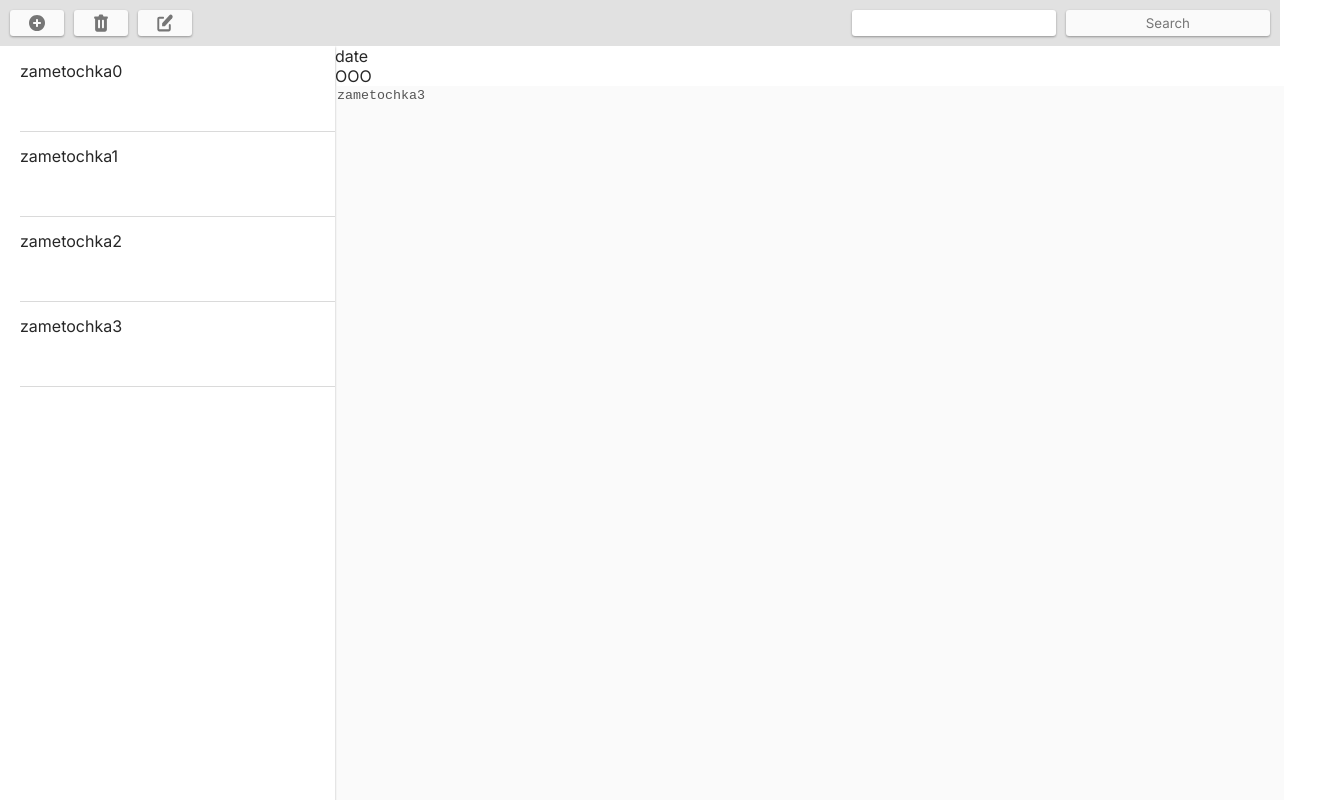
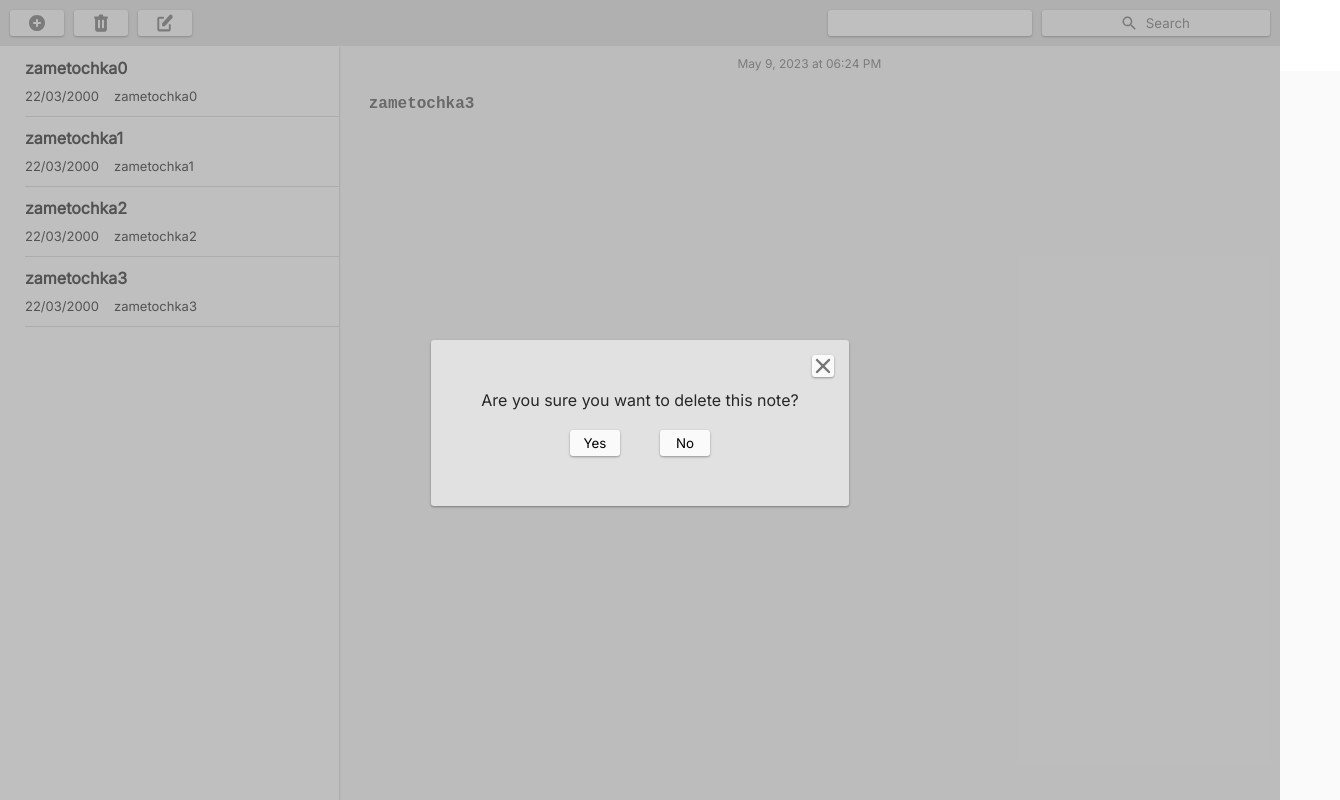
Before and after one commit to EITalanova/for-notes, a React (Create React App) app: page / in a window 1280 px wide. Both pictures are taken after a click on the button 101 px from the left and 23 px from the top of the page. Shown: the top 800 px of the page, 1340 px wide, since content can reach past the window. Built offline with nearby package versions, Linux system fonts and the light colour scheme.

Commit message:
Added date change, title note, finished stylization

```diff
--- a/src/components/App.jsx
+++ b/src/components/App.jsx
@@ -8,6 +8,8 @@ import SearchBox from './SearchBox/SearchBox';
 import Sidebar from './Sidebar/Sidebar';
 import Workspace from './Workspace/Workspace';
 
+// console.log(new Date().toLocaleDateString().replaceAll('.', '/'));
+
 export const App = () => {
   const [disabled, setDisabled] = useState(true);
   const [showModalDelete, setShowModalDelete] = useState(false);
@@ -16,24 +18,32 @@ export const App = () => {
   const [notes, setNotes] = useState([
     {
       id: nanoid(),
+      noteDate: '22/03/2000',
       noteText: 'zametochka0',
     },
     {
       id: nanoid(),
+      noteDate: '22/03/2000',
       noteText: 'zametochka1',
     },
     {
       id: nanoid(),
+      noteDate: '22/03/2000',
       noteText: 'zametochka2',
     },
     {
       id: nanoid(),
+      noteDate: '22/03/2000',
       noteText: 'zametochka3',
     },
   ]);
-
   const [selectedItemIndex, setSelectedItemIndex] = useState(notes.length - 1);
   const [filterNotes, setFilterNotes] = useState([...notes]);
+  const [noteDate, setNoteDate] = useState(
+    filterNotes[filterNotes.length - 1].noteDate
+  );
+  // console.log(noteDate);
+
   const [noteText, setNoteText] = useState(
     filterNotes[filterNotes.length - 1].noteText
   );
@@ -44,6 +54,7 @@ export const App = () => {
       ...notes,
       {
         id: nanoid(),
+        noteDate: new Date().toLocaleDateString().replaceAll('.', '/'),
         noteText: '',
       },
     ]);
@@ -55,12 +66,16 @@ export const App = () => {
   }, [selectedItemIndex]);
 
   useEffect(() => {
+    setNoteDate(filterNotes[filterNotes.length - 1].noteDate);
+  }, [noteText]);
+
+  useEffect(() => {
     setFilterNotes([...notes]);
   }, [notes]);
 
   useEffect(() => {
     setNoteText(filterNotes[filterNotes.length - 1].noteText);
-  }, [filterNotes]);
+  }, [filterNotes.length]);
 
   const handleSearch = () => {
     if (!searchText) {
@@ -92,14 +107,21 @@ export const App = () => {
     setNoteText(updatedText);
     setNotes(
       filterNotes.map((note, index) =>
-        index === selectedItemIndex ? { ...note, noteText: updatedText } : note
+        index === selectedItemIndex
+          ? {
+              ...note,
+              noteText: updatedText,
+              noteDate: new Date().toLocaleDateString().replaceAll('.', '/'),
+            }
+          : note
       )
     );
   };
 
-  const handleNoteClick = (noteText, itemIndex) => {
+  const handleNoteClick = (noteText, itemIndex, noteDate) => {
     setSelectedItemIndex(itemIndex);
     setNoteText(noteText);
+    setNoteDate(noteDate);
   };
 
   const handleDeleteNote = () => {
@@ -130,12 +152,14 @@ export const App = () => {
         <Sidebar filterNotes={filterNotes} handleNoteClick={handleNoteClick} />
 
         <ListItem
+          noteDate={Date(noteDate)}
           noteText={noteText}
           handleEditNote={handleEditNote}
           disabled={disabled}
         />
       </div>
       {showModalDelete && (
+
         <ModalDelete
           handleDeleteNote={handleDeleteNote}
           handleCloseModal={() => setShowModalDelete(false)}
--- a/src/components/ListItem/ListItem.jsx
+++ b/src/components/ListItem/ListItem.jsx
@@ -3,12 +3,19 @@ import { updateNote } from 'store/noteSlice';
 
 import style from '../ListItem/ListItem.module.css';
 
-
-const ListItem = ({ noteText, handleEditNote, disabled }) => {
+const ListItem = ({ noteText, noteDate, id, handleEditNote, disabled }) => {
+  // const a = new Date()
   return (
     <div className={style.listItem}>
-      <p>date</p>
-      <p>ООО</p>
+      <p className={style.listItemDate}>
+        {new Date(noteDate).toLocaleString('en-US', { month: 'long' })}{' '}
+        {new Date(noteDate).getDate()}, {new Date(noteDate).getFullYear()} at{' '}
+        {new Date(noteDate).toLocaleTimeString([], {
+          hour: '2-digit',
+          minute: '2-digit',
+          hour12: true,
+        })}
+      </p>
       <textarea
         className={style.listItemText}
         disabled={disabled}
--- a/src/components/ListItem/ListItem.module.css
+++ b/src/components/ListItem/ListItem.module.css
@@ -1,9 +1,27 @@
 .listItem {
-    width: calc(100% - 320px);
+  width: calc(100% - 320px);
 }
 
 .listItemText {
-    border: none;
-    height: 100%;
-    width: 100%;
+  padding: 20px 30px;
+  border: none;
+  height: 100%;
+  width: 100%;
+
+  font-size: 16px;
 }
+
+.listItemText::first-line {
+  font-weight: bold;
+  line-height: 1.7;
+}
+
+.listItemDate {
+  display: flex;
+  justify-content: center;
+  padding-top: 10px;
+
+  font-size: 12px;
+  color: var(--main-grey);
+  background-color: rgb(250, 250, 250);
+}
--- a/src/components/ModalDelete/ModalDelete.jsx
+++ b/src/components/ModalDelete/ModalDelete.jsx
@@ -1,21 +1,24 @@
+import { ReactComponent as CloseIcon } from '../assets/images/close.svg';
+
+import style from '../ModalDelete/ModalDelete.module.css';
+
 const ModalDelete = ({ handleDeleteNote, handleCloseModal }) => {
   return (
-    <div>
-      <button onClick={handleCloseModal}>
-        X
-        <svg>
-          <use>X</use>
-        </svg>
+    <div className={style.modalOverlay}>
+      <div className={style.modalDelete}>
+      <button className={style.closeIcon} onClick={handleCloseModal}>
+        <CloseIcon/>
       </button>
       <p>Are you sure you want to delete this note?</p>
-      <ul>
+      <ul className={style.modalList}>
         <li>
-          <button onClick={handleDeleteNote}>Yes</button>
+          <button className={style.modalListBtn} onClick={handleDeleteNote}>Yes</button>
         </li>
         <li>
-          <button onClick={handleCloseModal}>No</button>
+          <button className={style.modalListBtn} onClick={handleCloseModal}>No</button>
         </li>
-      </ul>
+        </ul>
+        </div>
     </div>
   );
 };
--- /dev/null
+++ b/src/components/ModalDelete/ModalDelete.module.css
@@ -0,0 +1,46 @@
+.modalOverlay {
+  display: flex;
+  justify-content: center;
+  align-items: center;
+  position: absolute;
+  top: 0;
+  left: 0;
+  width: 100%;
+  height: 100%;
+  z-index: 3;
+
+  background-color: rgba(128, 128, 128, 0.5);
+}
+
+.modalDelete {
+  display: flex;
+  justify-content: center;
+  align-items: center;
+  flex-direction: column;
+  position: relative;
+  gap: 20px;
+  padding: 50px;
+  border: none;
+  border-radius: 3px;
+  box-shadow: 0 1px 3px rgba(0, 0, 0, 0.12), 0 1px 2px rgba(0, 0, 0, 0.24);
+  background-color: rgb(225, 225, 225);
+}
+
+.closeIcon {
+  position: absolute;
+  top: 15px;
+  right: 15px;
+  padding: 3px;
+}
+
+.modalList {
+  display: flex;
+  gap: 40px;
+}
+
+.modalListBtn {
+  display: flex;
+  justify-content: center;
+  padding: 5px 0;
+  width: 50px;
+}
--- a/src/components/SearchBox/SearchBox.jsx
+++ b/src/components/SearchBox/SearchBox.jsx
@@ -1,10 +1,19 @@
+import { ReactComponent as SearchIcon } from '../assets/images/search.svg';
+
 import style from '../SearchBox/SearchBox.module.css';
 
 const SearchBox = ({ handleChangeSearch, handleSearch }) => {
   return (
     <div className={style.searchBox}>
-      <input className={style.searchBoxField} onChange={handleChangeSearch} type="text" />
-      <button className={style.searchBoxBtn} onClick={handleSearch}>Search</button>
+      <input
+        className={style.searchBoxField}
+        onChange={handleChangeSearch}
+        type="text"
+      />
+      <button className={style.searchBoxBtn} onClick={handleSearch}>
+        <SearchIcon className={style.searchIcon} />
+        Search
+      </button>
     </div>
   );
 };
--- a/src/components/SearchBox/SearchBox.module.css
+++ b/src/components/SearchBox/SearchBox.module.css
@@ -13,5 +13,10 @@
   width: 200px;
   border: none;
   border-radius: 3px;
-    box-shadow: 0 1px 3px rgba(0, 0, 0, 0.12), 0 1px 2px rgba(0, 0, 0, 0.24)
+  box-shadow: 0 1px 3px rgba(0, 0, 0, 0.12), 0 1px 2px rgba(0, 0, 0, 0.24);
 }
+
+.searchIcon {
+  fill: var(--main-grey);
+  margin-right: 10px;
+}
--- a/src/components/Sidebar/Sidebar.jsx
+++ b/src/components/Sidebar/Sidebar.jsx
@@ -1,17 +1,20 @@
 import style from '../Sidebar/Sidebar.module.css';
-
 
 const Sidebar = ({ filterNotes, handleNoteClick }) => {
   return (
     <ul className={style.notesList}>
-      {filterNotes.map(({ noteText, id }, index) => (
+      {filterNotes.map(({ noteText, id, noteDate }, index) => (
         <li
-           className={style.notesListItem}
+          className={style.notesListItem}
           key={id}
           id={noteText}
-          onClick={() => handleNoteClick(noteText, index)}
+          onClick={() => handleNoteClick(noteText, index, noteDate)}
         >
-          {noteText}
+          <p className={style.notesListTitle}>{noteText}</p>
+          <div className={style.notesListBox}>
+            <span>{noteDate}</span>
+            <p className={style.notesListText}>{noteText}</p>
+          </div>
         </li>
       ))}
     </ul>
--- a/src/components/Sidebar/Sidebar.module.css
+++ b/src/components/Sidebar/Sidebar.module.css
@@ -1,15 +1,46 @@
 .notesList {
+  position: relative;
+  z-index: 1;
   display: flex;
   flex-direction: column;
   width: 320px;
   height: 100vh;
-  padding: 0 0 0 20px;
+  padding: 0 0 0 25px;
 
   box-shadow: 0 1px 3px rgba(0, 0, 0, 0.12), 0 1px 2px rgba(0, 0, 0, 0.24);
 }
 
 .notesListItem {
-  padding-top: 15px;
+  display: flex;
+  flex-direction: column;
+  justify-content: center;
+  gap: 10px;
+
   height: 70px;
   box-shadow: 0 1px 0 rgba(0, 0, 0, 0.144);
 }
+
+.notesListTitle {
+  font-weight: bold;
+  overflow: hidden;
+  text-overflow: ellipsis;
+  white-space: nowrap;
+}
+
+.notesListBox {
+  display: flex;
+  gap: 15px;
+  align-items: center;
+
+  font-size: 13px;
+}
+
+.notesListText {
+  overflow: hidden;
+  text-overflow: ellipsis;
+  white-space: nowrap;
+}
+
+.notesListText::first-line {
+  display: none;
+}
```
Also changed, not shown: src/index.css (+4 -4 lines), src/components/ModalDelete/ModalDelete.module.scss (deleted), src/components/assets/images/search.svg (added). Lines whose indentation alone changed are shown as unchanged.
